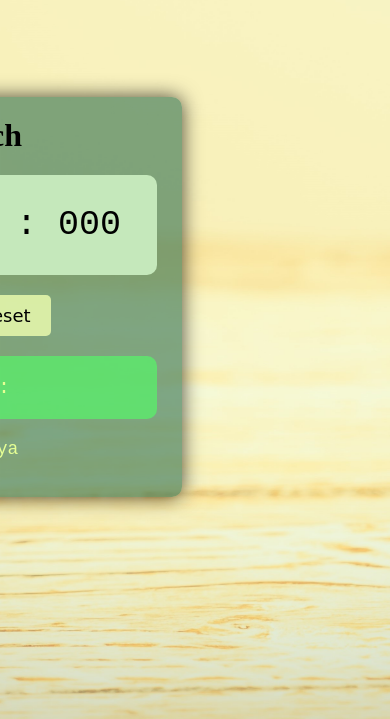
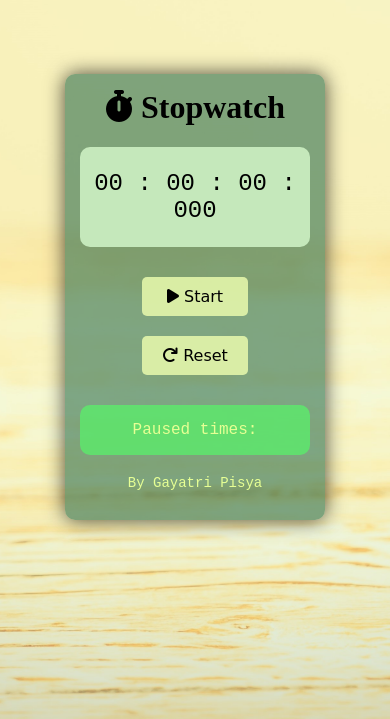
Before and after one commit to GayatriPisya/stop_watch, a plain HTML site: page index.html in a window 390 px wide. Shown: the part 125-844 px from the top of the page. Drawn offline with Linux system fonts and the light colour scheme.

Commit message:
Update style.css

```diff
--- a/style.css
+++ b/style.css
@@ -103,3 +103,48 @@ html {
 .author a:hover {
     text-decoration: underline;
 }
+/* Mobile-specific styles */
+@media (max-width: 768px) {
+    html, body {
+        display: flex;
+        justify-content: center; /* Center the container horizontally */
+        align-items: center; /* Center vertically */
+        padding: 0; /* Remove padding to prevent content from being pushed out */
+    }
+
+    /* Container - Adjust width and padding */
+    .container {
+        width: 90%; /* Use 90% of the screen width */
+        padding: 15px; /* Reduced padding for mobile */
+        margin: 0; /* Ensure no extra margin */
+    }
+
+    /* Timer Display - Adjust font size */
+    .timer-display {
+        font-size: 24px; /* Smaller font size for mobile */
+        width: 100%; /* Ensure full width */
+    }
+
+    /* Buttons - Stack vertically and adjust size */
+    .buttons {
+        flex-direction: column; /* Stack buttons vertically */
+        align-items: stretch; /* Stretch buttons to fit full width */
+    }
+
+    .buttons button {
+        width: 100%; /* Buttons take full width */
+        font-size: 16px; /* Slightly smaller font for mobile */
+        margin: 10px 0; /* Add spacing between buttons */
+    }
+
+    /* Paused Time - Adjust width and font size */
+    .paused-time {
+        font-size: 16px; /* Smaller font */
+        width: 100%; /* Full width */
+    }
+
+    /* Author Section - Adjust font size */
+    .author {
+        font-size: 14px; /* Smaller font */
+    }
+}
```
